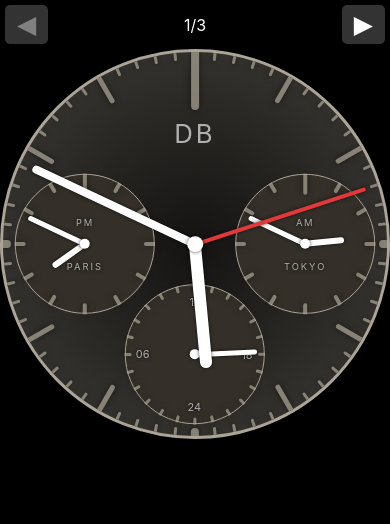
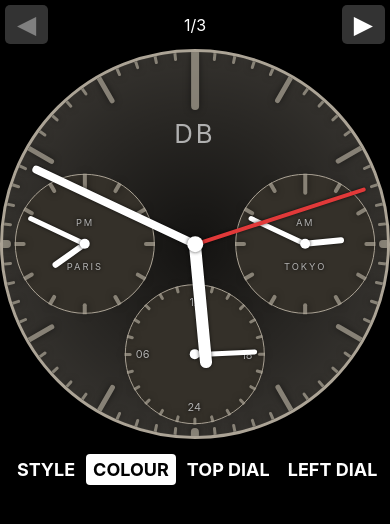
Before and after one commit to domb5041/modular-clock, a React (Create React App) app: page / in a window 390 px wide. Shown: the top 524 px of the page. Built offline with nearby package versions, Linux system fonts and the light colour scheme.

Commit message:
added primaryMenuMobile

```diff
--- a/package.json
+++ b/package.json
@@ -11,6 +11,7 @@
         "polished": "^4.2.2",
         "react": "^18.2.0",
         "react-dom": "^18.2.0",
+        "react-responsive": "^9.0.0-beta.10",
         "react-scripts": "5.0.1",
         "react-select": "^5.4.0",
         "styled-components": "^5.3.5"
--- a/src/App.js
+++ b/src/App.js
@@ -8,6 +8,8 @@ import { observer } from "mobx-react";
 import store from "./store/store";
 import ClocksRow from "./ClocksRow";
 import ClockNavMobile from "./ClockNavMobile";
+import PrimaryMenuMobile from "./menus/PrimaryMenuMobile";
+import { useMediaQuery } from "react-responsive";
 
 const Page = styled.div`
     position: fixed;
@@ -32,29 +34,18 @@ const ActiveClock = styled.div`
     overflow: hidden;
 `;
 
-const MenuConnector = styled.div`
-    border-bottom: 1px solid white;
-    width: 50px;
-    margin: 0 20px;
-    flex-shrink: 0;
-    @media (max-width: 1000px), (max-height: 800px) {
-        display: none;
-    }
-`;
-
 function App() {
+    const isMobile = useMediaQuery({ query: "(max-width: 1000px), (max-height: 800px)" });
     return (
         <ThemeProvider theme={theme(store.clocks[store.activeIndex].clockColor)}>
             <Page>
-                <ClockNavMobile />
-                <ClocksRow />
+                {isMobile ? <ClockNavMobile /> : <ClocksRow />}
                 <ActiveClock>
-                    <PrimaryMenu />
-                    <MenuConnector />
+                    {!isMobile && <PrimaryMenu />}
                     <MainDial />
-                    <MenuConnector />
-                    <SecondaryMenu />
+                    {!isMobile && <SecondaryMenu />}
                 </ActiveClock>
+                {isMobile && <PrimaryMenuMobile />}
             </Page>
         </ThemeProvider>
     );
--- a/src/ClockNavMobile.js
+++ b/src/ClockNavMobile.js
@@ -6,11 +6,8 @@ import { transparentize } from "polished";
 const Container = styled.div`
     justify-content: space-between;
     align-items: center;
-    display: none;
     padding: 5px;
-    @media (max-width: 1000px), (max-height: 800px) {
-        display: flex;
-    }
+    display: flex;
     & > label {
         font-size: 16px;
     }
--- a/src/ClocksRow.js
+++ b/src/ClocksRow.js
@@ -10,9 +10,6 @@ const Clocks = styled.div`
     display: flex;
     justify-content: center;
     align-items: center;
-    @media (max-width: 1000px), (max-height: 800px) {
-        display: none;
-    }
 `;
 
 const SelectRing = styled.div`
--- a/src/menus/Menu.styled.js
+++ b/src/menus/Menu.styled.js
@@ -6,9 +6,6 @@ export const Container = styled.div`
     height: 100%;
     width: 200px;
     flex-shrink: 0;
-    @media (max-width: 1000px), (max-height: 800px) {
-        display: none;
-    }
 `;
 
 export const ContainerInner = styled.div`
@@ -41,3 +38,10 @@ export const MenuItem = styled.div`
         background-color: ${(props) => (props.active ? "white" : transparentize(0.7, "white"))};
     }
 `;
+
+export const MenuConnector = styled.div`
+    border-bottom: 1px solid white;
+    width: 50px;
+    margin: 0 20px;
+    flex-shrink: 0;
+`;
--- a/src/menus/PrimaryMenu.js
+++ b/src/menus/PrimaryMenu.js
@@ -2,9 +2,9 @@ import React from "react";
 import { observer } from "mobx-react";
 import store from "../store/store";
 import Menu from "./Menu";
+import { MenuConnector } from "./Menu.styled";
 
-export default observer(() => {
-    const primaryMenuOptions = [
+export const primaryMenuOptions = [
     { id: "style", name: "style" },
     { id: "colour", name: "colour" },
     { id: "topDial", name: "top dial" },
@@ -13,5 +13,11 @@ export default observer(() => {
     { id: "bottomDial", name: "bottom dial" }
 ];
 
-    return <Menu activeItem={store.primaryMenu} menu={primaryMenuOptions} onClick={(c) => store.setPrimaryMenu(c)} />;
+export default observer(() => {
+    return (
+        <>
+            <Menu activeItem={store.primaryMenu} menu={primaryMenuOptions} onClick={(c) => store.setPrimaryMenu(c)} />
+            <MenuConnector />
+        </>
+    );
 });
--- /dev/null
+++ b/src/menus/PrimaryMenuMobile.js
@@ -0,0 +1,46 @@
+import React from "react";
+import { observer } from "mobx-react";
+import store from "../store/store";
+import { primaryMenuOptions } from "./PrimaryMenu";
+import styled from "styled-components";
+
+const Container = styled.div`
+    display: flex;
+    padding: 15px 10px;
+    overflow-x: auto;
+`;
+
+const MenuItem = styled.div`
+    text-transform: uppercase;
+    font-weight: bold;
+    font-size: 18px;
+    cursor: pointer;
+    color: ${(props) => (props.active ? "black" : "white")};
+    background-color: ${(props) => (props.active ? "white" : "transparent")};
+    flex-shrink: 0;
+    border-radius: 4px;
+    padding: 5px 7px;
+    margin: 0 2px;
+    &:first-of-type {
+        margin-left: auto;
+    }
+    &:last-of-type {
+        margin-right: auto;
+    }
+`;
+
+export default observer(() => {
+    return (
+        <Container>
+            {primaryMenuOptions.map((menuItem, i) => (
+                <MenuItem
+                    key={i}
+                    onClick={() => store.setPrimaryMenu(menuItem.id)}
+                    active={store.primaryMenu === menuItem.id}
+                >
+                    {menuItem.name}
+                </MenuItem>
+            ))}
+        </Container>
+    );
+});
--- a/src/menus/SecondaryMenu.js
+++ b/src/menus/SecondaryMenu.js
@@ -4,6 +4,7 @@ import { observer } from "mobx-react";
 import store from "../store/store";
 import { timezones } from "../complications/WorldClock";
 import Menu from "./Menu";
+import { MenuConnector } from "./Menu.styled";
 
 export default observer(() => {
     const { clockStyle, clockColor, subDial } = store.clocks[store.activeIndex];
@@ -82,6 +83,8 @@ export default observer(() => {
     };
 
     return (
+        <>
+            <MenuConnector />
             <Menu
                 menu={secondaryMenus[store.primaryMenu].menu}
                 onClick={secondaryMenus[store.primaryMenu].onClick}
@@ -89,5 +92,6 @@ export default observer(() => {
                 activeItem={secondaryMenus[store.primaryMenu].activeItem}
                 menuSelected={store.primaryMenu}
             />
+        </>
     );
 });
```
Also changed, not shown: 1 other file (tests, documents, lock files or other folders). Lines whose indentation alone changed are shown as unchanged.
